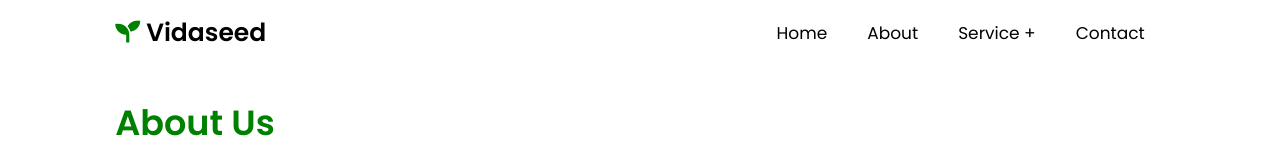
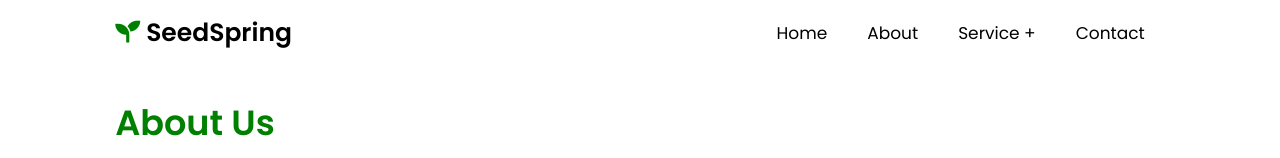
Before and after one commit to Anishka24/SeedSpring, a plain HTML site: page about.html in a window 1280 px wide. Shown: the top 158 px of the page. Drawn offline with Linux system fonts and the light colour scheme.

Commit message:
about.html

```diff
--- a/about.html
+++ b/about.html
@@ -22,7 +22,7 @@
 
 <header class="header">
 
-    <a href="home.html" class="logo"> <i class="fas fa-seedling"></i> vidaseed </a>
+    <a href="home.html" class="logo"> <i class="fas fa-seedling"></i> SeedSpring </a>
 
     <div id="menu-btn" class="fas fa-bars"></div>
 
```
